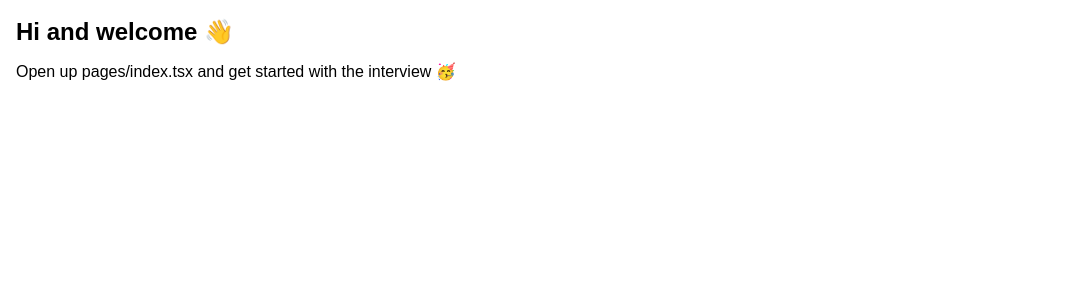
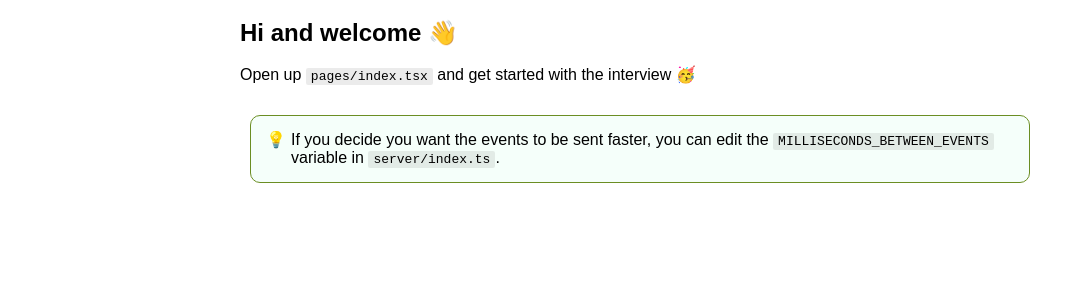
Before and after one commit to makenotion/sync-starter, a Next.js app: page / in a window 1280 px wide. Shown: the top 300 px of the page, without its empty margins (0-1077 px from the left). Built offline with nearby package versions, Linux system fonts and the light colour scheme; no server answers.

Commit message:
Add callout to starting page with information on controlling socket speed.

```diff
--- a/pages/index.tsx
+++ b/pages/index.tsx
@@ -19,6 +19,11 @@ export default function Notion() {
 				Open up <code>pages/index.tsx</code> and get started with the interview
 				🥳
 			</p>
+			<p className="callout">
+				If you decide you want the events to be sent faster, you can edit the{" "}
+				<code>MILLISECONDS_BETWEEN_EVENTS</code> variable in{" "}
+				<code>server/index.ts</code>.
+			</p>
 		</>
 	)
 }
--- a/styles/globals.css
+++ b/styles/globals.css
@@ -3,4 +3,31 @@
 body {
   font-family: Arial, Helvetica, sans-serif;
 	margin: 1rem;
+	line-height: 1.1;
+	width: 90%;
+	max-width: 800px;
+	margin: 0 auto;
 }
+
+code {
+	font-family: monospace;
+	background: rgba(0, 0, 0, .08);
+	padding: 1px 5px 1px 5px;
+	border-radius: 2px;
+}
+
+.callout {
+	margin: 30px 10px;
+	border: 1px solid olivedrab;
+	padding: 15px 15px 15px 40px;
+	border-radius: 10px;
+	position: relative;
+	background: mintcream
+}
+
+.callout::before {
+	content: "💡";
+	position: absolute;
+	top: 15px;
+	left: 15px;
+}
```
